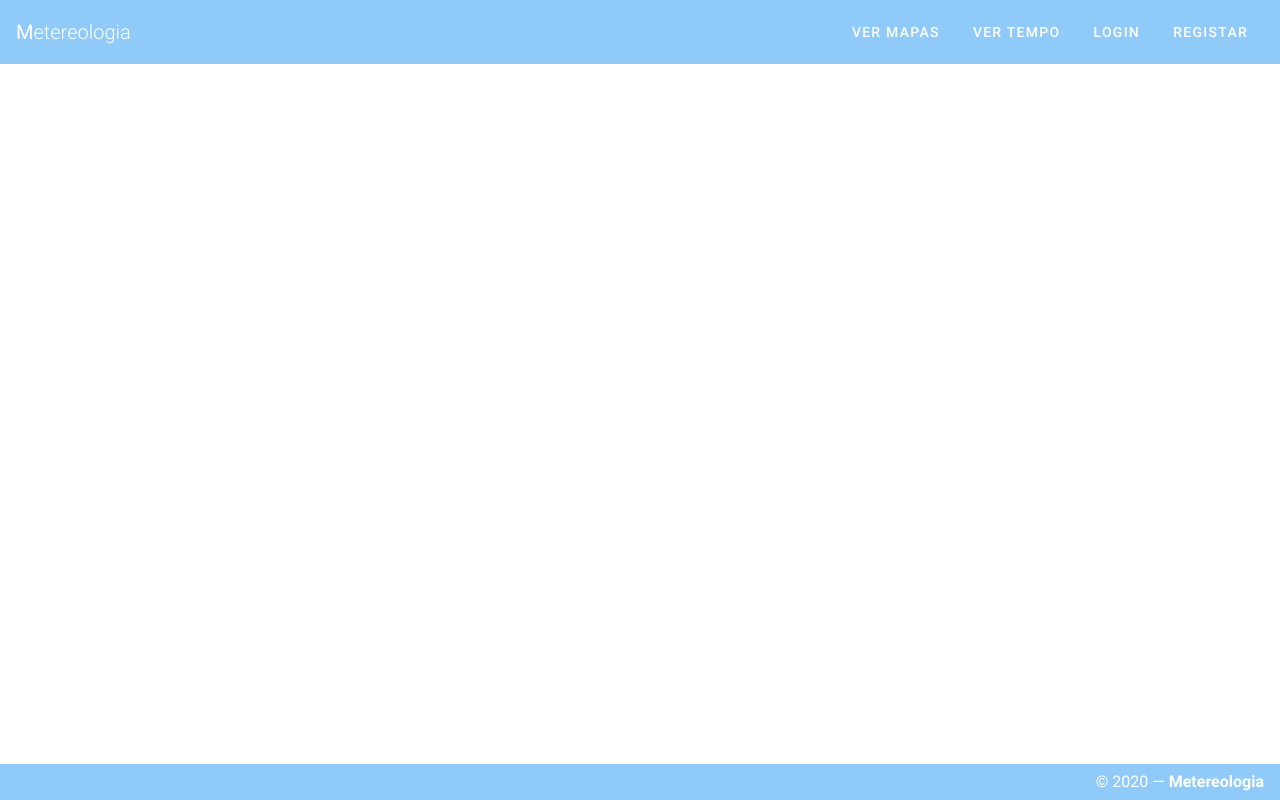
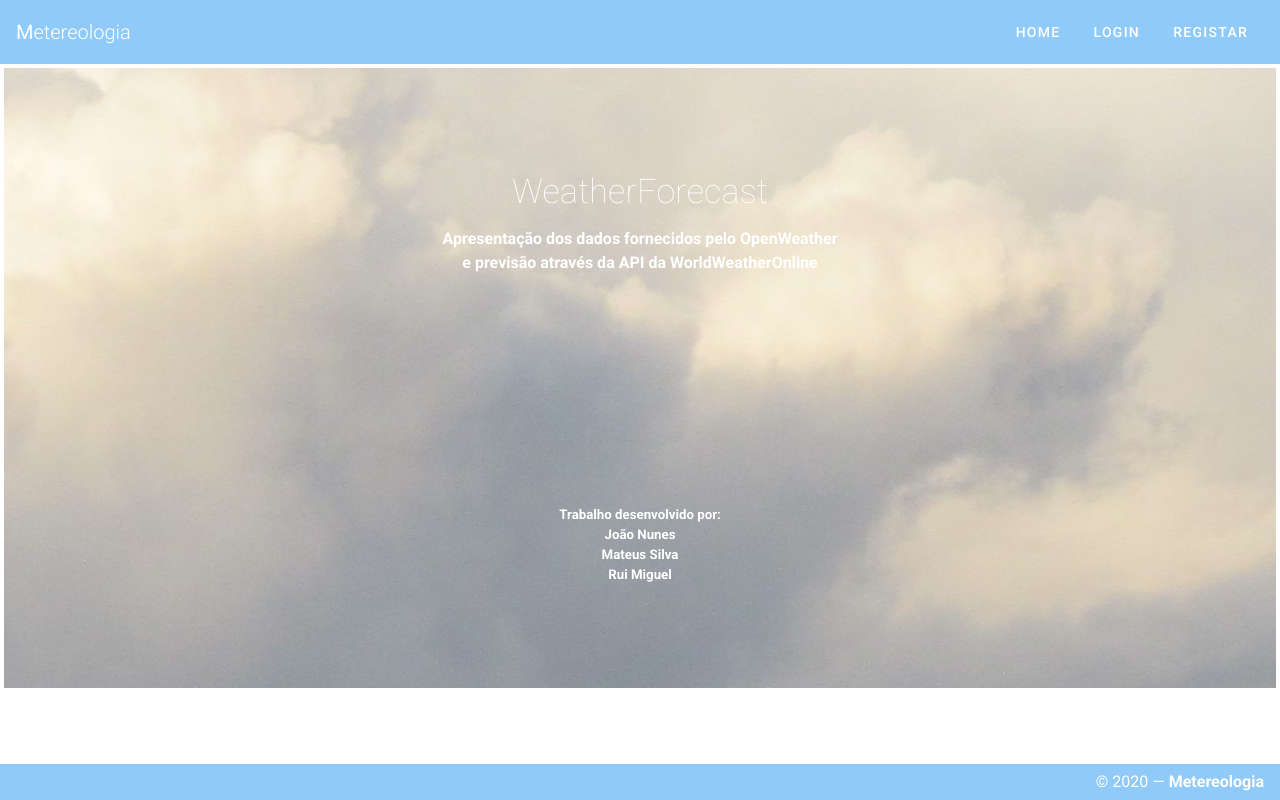
Before and after one commit to MelhorQueSVN/SA-TP2, a Vue app: page /Landing in a window 1280 px wide. Built offline with nearby package versions, Linux system fonts and the light colour scheme; no server answers.

Commit message:
Correct routing, persistent state, landing page
Website nearly done
Need to:
- Import model (ML) results;
- Better data page;
- Add notifications?

```diff
--- a/src/components/CheckMapsBtn.vue
+++ /dev/null
@@ -1,24 +0,0 @@
-<template>
-  <div class="text-center">
-        <v-btn depressed text class="white--text" @click="goMapas()">
-          <span>Ver Mapas</span>
-        </v-btn>
-     </div>
-</template>
-
-<script>
-
-export default {
-  data() {
-    return {
-    };
-  },
-  methods: {
-      goMapas(){
-           this.$router.push({
-            name: 'checkmaps',
-        });
-      }
-  }
-};
-</script>
--- a/src/components/CheckWeatherBtn.vue
+++ b/src/components/CheckWeatherBtn.vue
@@ -14,11 +14,8 @@ export default {
   },
   methods: {
       goTempo(){
-           this.$router.push({
-            name: 'home',
-        });
+        this.$router.go({ path: this.$router.path });
       }
   }
-
 };
 </script>
--- a/src/components/LoginBtn.vue
+++ b/src/components/LoginBtn.vue
@@ -17,7 +17,7 @@ export default {
       goLogin(){
            this.$router.push({
             name: 'login',
-        });
+      });
       }
   }
 };
--- a/src/components/Navbar.vue
+++ b/src/components/Navbar.vue
@@ -6,10 +6,26 @@
         <span class="font-weight-light">etereologia</span>
       </v-toolbar-title>
       <v-spacer></v-spacer>
-      <CheckMapsBtn />
-      <CheckWeatherBtn />
-      <LoginBtn />
-      <RegisterBtn />
+      <span v-if="isLoggedIn" class="white--text font-weight-light">{{this.currentUser}}</span>
+      <div v-if="isLoggedIn">
+        <CheckWeatherBtn />
+      </div>
+      <div v-if="!isLoggedIn">
+       <v-btn depressed text class="white--text" @click="home()">
+         <span>Home</span>
+       </v-btn>
+      </div>
+      <div v-if="!isLoggedIn">
+        <LoginBtn />
+      </div>
+      <div v-if="!isLoggedIn">
+        <RegisterBtn />
+      </div>
+      <div v-if="isLoggedIn">
+       <v-btn depressed text class="white--text" @click="logout()">
+         <span>Logout</span>
+       </v-btn>
+      </div>
       <!--<span class="white--text font-weight-light">{{ this.currentUser }}</span>-->
      </v-toolbar>
   </nav>
@@ -17,29 +33,43 @@
 
 <script>
 //import DropdownMenu from './DropdownMenu';
-import CheckMapsBtn from './CheckMapsBtn';
 import CheckWeatherBtn from './CheckWeatherBtn';
 import LoginBtn from './LoginBtn';
 import RegisterBtn from './RegisterBtn';
 import firebase from 'firebase';
 
 export default {
-  components: {CheckMapsBtn, CheckWeatherBtn, LoginBtn, RegisterBtn},
+  components: {CheckWeatherBtn, LoginBtn, RegisterBtn},
   data() {
     return {
       isLoggedIn: false,
       currentUser: false
     };
   },
-  methods:{
-  },
   created() {
     console.log("heyyyy")
     if (firebase.auth().currentUser) {
       this.isLoggedIn = true;
+      console.log(this.isLoggedIn)
       console.log("firebase" + firebase.auth().currentUser.email)
       this.currentUser = firebase.auth().currentUser.email;
     }
+  },
+  methods:{
+    logout: function() {
+      console.log("Estou a fazer logout")
+      firebase
+        .auth()
+        .signOut()
+        .then(() => {
+          this.$router.go({ path: this.$router.path });
+        });
+    },
+    home(){
+       this.$router.push({
+            name: 'landing'
+    });
+  }
   }
 };
 </script>
--- a/src/main.js
+++ b/src/main.js
@@ -23,8 +23,14 @@ const firebaseConfig = {
   firebase.initializeApp(firebaseConfig);
   firebase.analytics();
 
-new Vue({
-  router,
-  vuetify,
-  render: h => h(App)
-}).$mount('#app')
+let app;
+firebase.auth().onAuthStateChanged(user =>{
+  if(!app){
+    console.log(user)
+    app = new Vue({
+      router,
+      vuetify,
+      render: h => h(App)
+    }).$mount('#app')
+  }
+});
--- a/src/router/index.js
+++ b/src/router/index.js
@@ -1,35 +1,87 @@
 import Vue from 'vue';
 import Router from 'vue-router';
-import CheckMaps from '../views/CheckMaps.vue';
 import Login from '../views/Login.vue';
 import Register from '../views/Register.vue'
+import Landing from '../views/Landing.vue'
 import Home from '../views/Home.vue';
+import firebase from 'firebase';
 
 Vue.use(Router);
 
-export default new Router({
+let router = new Router({
   mode: 'history',
   base: process.env.BASE_URL,
   routes: [
     {
       path: '/',
       name: 'home',
-      component: Home
-    },
-    {
-      path: '/CheckMaps',
-      name: 'checkmaps',
-      component: CheckMaps
+      component: Home,
+      meta: {
+        requiresAuth: true
+      }
     },
     {
       path: '/Login',
       name: 'login',
-      component: Login
+      component: Login,
+      meta: {
+        requiresGuest: true
+      }
     },
     {
       path: '/Register',
       name: 'register',
-      component: Register
+      component: Register,
+      meta: {
+        requiresGuest: true
+      }
+    },
+    {
+      path: '/Landing',
+      name: 'landing',
+      component: Landing,
+      meta: {
+        requiresGuest: true
+      }
     }
   ]
 });
+
+// Nav Guard
+router.beforeEach((to, from, next) => {
+  // Check for requiresAuth guard
+  if (to.matched.some(record => record.meta.requiresAuth)) {
+    // Check if NO logged user
+    if (!firebase.auth().currentUser) {
+      // Go to landing
+      next({
+        path: '/Landing',
+        query: {
+          redirect: to.fullPath
+        }
+      });
+    } else {
+      // Proceed to route
+      next();
+    }
+  } else if (to.matched.some(record => record.meta.requiresGuest)) {
+    // Check if logged user
+    if (firebase.auth().currentUser) {
+      // Go to home
+      next({
+        path: '/',
+        query: {
+          redirect: to.fullPath
+        }
+      });
+    } else {
+      // Proceed to route
+      next();
+    }
+  } else {
+    // Proceed to route
+    next();
+  }
+});
+
+export default router;
--- a/src/views/CheckMaps.vue
+++ /dev/null
@@ -1,48 +0,0 @@
-<template>
-<div id="app">
-      <div>
-      <v-container class="white lighten-3">
-        <v-form ref="form" lazy-validation>
-          <v-row>
-            <v-col cols="12" md="10">
-            <v-spacer> </v-spacer>
-            <h2> Mapa das Nuvens </h2>
-            </v-col>
-          </v-row>
-          <v-container class="blue-grey lighten-4">
-           <div>
-            <img src="https://maps.owm.io/map/precipitation_new/0/0/0.png?appid=2aaf6c39c46c00fc3969d144655bf6c2"/>
-           </div>
-          </v-container>
-        </v-form>
-      </v-container>
-    </div>
-  </div>
-</template>
-
-<script>
-// @ is an alias to /src
-import axios from 'axios';
-
-export default {
-  name: 'Home',
-  data() {
-    return {
-       info: null ,
-       VANE_KEY: "2aaf6c39c46c00fc3969d144655bf6c2"
-    }
-  },
-  mounted: function() {
-    // o url da chamada tem de ter sempre aquele formato http://... e sempre!! com appid
-    axios
-      .get("https://tile.openweathermap.org/map/clouds_new/0/0/0.png?basemap=map&appid=2aaf6c39c46c00fc3969d144655bf6c2")
-      .then(dados => {
-        console.log(dados.data)
-        this.info = dados.data
-      })
-      .catch(err => {
-        this.error = err.message;
-      });
-  }
-}
-</script>
--- /dev/null
+++ b/src/views/Landing.vue
@@ -0,0 +1,41 @@
+<template>
+<v-layout row wrap>
+  <v-flex xs12 sm12>
+  <v-parallax
+    dark
+    height="620"
+    src="../assets/background-clouds.jpg"
+  >
+    <v-row
+      align="center"
+      justify="center"
+    >
+      <v-col class="text-center" cols="12">
+        <h1 class="display-1 font-weight-thin mb-4">WeatherForecast</h1>
+        <h4 depressed text class="white--text subheading">Apresentação dos dados fornecidos pelo OpenWeather</h4>
+        <h4 depressed text class="white--text subheading">e previsão através da API da WorldWeatherOnline</h4>
+      </v-col>
+     <v-spacer></v-spacer>
+     <v-col class="text-center" cols="12">
+        <h5 depressed text class="white--text subheading">Trabalho desenvolvido por:</h5>
+        <h5 depressed text class="white--text subheading">João Nunes</h5>
+        <h5 depressed text class="white--text subheading">Mateus Silva</h5>
+        <h5 depressed text class="white--text subheading">Rui Miguel</h5>
+     </v-col>
+    </v-row>
+  </v-parallax>
+  </v-flex>
+</v-layout>
+</template>
+
+<script>
+export default {
+
+}
+</script>
+
+<style>
+.home .main-content-background {
+    display: none;
+}
+</style>
--- a/src/views/Login.vue
+++ b/src/views/Login.vue
@@ -71,8 +71,9 @@ import firebase from 'firebase'
       login: function(e){
         firebase.auth().signInWithEmailAndPassword(this.email,this.password)
         .then(user => {
-          alert(`Login feito para ${user.email}`);
-          this.$router.push('/');
+          console.log(user.email)
+          alert("Login feito para " + this.email);
+          this.$router.go({ path: this.$router.path });
           //this.router.go({path: "/"});
         },
         err =>{
--- a/src/views/Register.vue
+++ b/src/views/Register.vue
@@ -71,9 +71,10 @@ import firebase from 'firebase';
         console.log(this.password)
         firebase.auth().createUserWithEmailAndPassword(this.email,this.password)
         .then(user => {
-          alert(`Account criada para ${user.email}`);
+          console.log(user.email)
+          alert("Registo feito para " + this.email);
           //this.$router.go({ path: this.$router.path });
-          this.$router.push('/Login')
+          this.$router.go({ path: this.$router.path });
           //this.$router.go({path: "/Login" });
         },
         err =>{
```
Also changed, not shown: src/assets/background-clouds.jpg (added).
